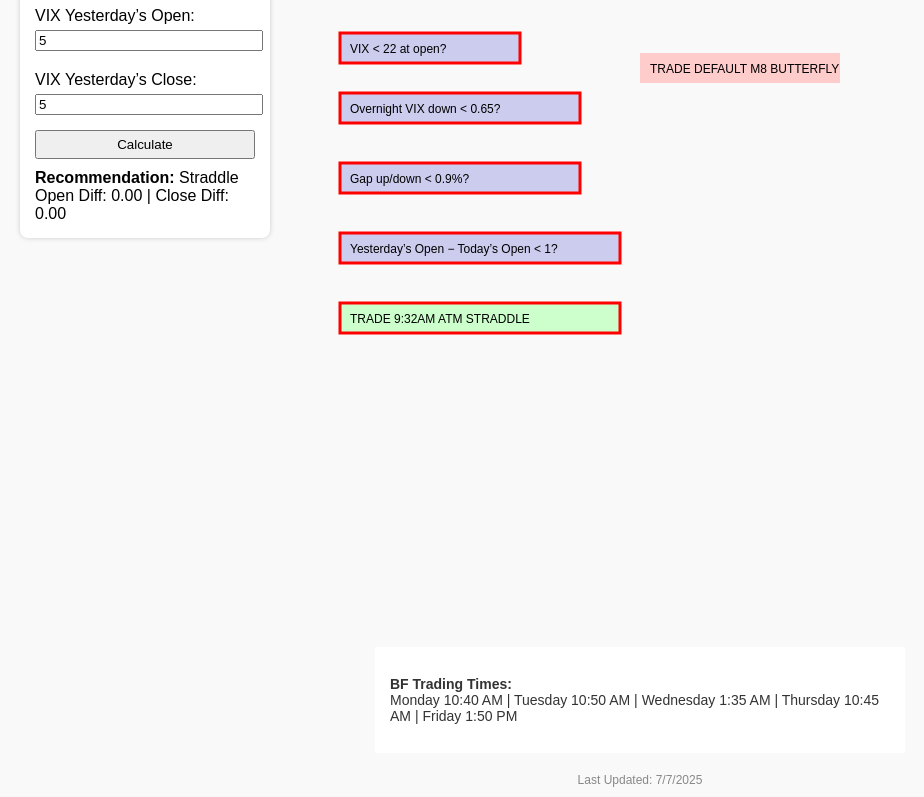
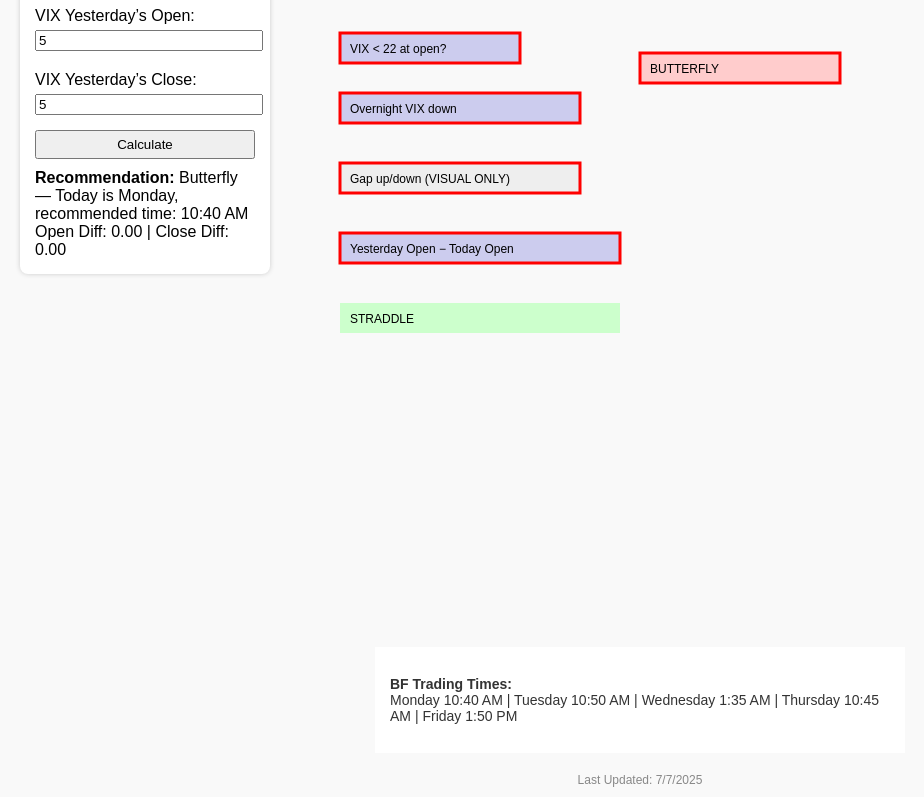
Before and after one commit to rava8989/vix-daily11, a plain HTML site: page index.html in a window 1280 px wide. Both pictures are taken after typing "5", "5", "5" into the empty fields and a click on the button "Calculate". Shown: the part 125-922 px from the top of the page, without its empty margins (0-924 px from the left). Drawn offline with Linux system fonts and the light colour scheme.

Commit message:
Update index.html

```diff
--- a/index.html
+++ b/index.html
@@ -2,7 +2,7 @@
 <html lang="en">
 <head>
 <meta charset="UTF-8">
-<title>VIX Strategy Helper — Live Flowchart</title>
+<title>VIX Strategy Helper — Live & Correct</title>
 <style>
 body {
   font-family: Arial, sans-serif;
@@ -12,6 +12,7 @@ body {
 }
 header {
   display: flex;
+  flex-wrap: wrap;
   align-items: flex-start;
   padding: 20px;
 }
@@ -47,6 +48,7 @@ button {
 .flowchart {
   flex-grow: 1;
   padding: 20px;
+  overflow-x: auto;
 }
 .flowchart svg {
   width: 100%;
@@ -99,23 +101,23 @@ button {
       </g>
       <g id="stepOvernight">
         <rect x="30" y="110" width="240" height="30" fill="#cce" />
-        <text x="40" y="130" font-size="12">Overnight VIX down &lt; 0.65?</text>
+        <text x="40" y="130" font-size="12">Overnight VIX down</text>
       </g>
       <g id="stepGap">
-        <rect x="30" y="180" width="240" height="30" fill="#cce" />
-        <text x="40" y="200" font-size="12">Gap up/down &lt; 0.9%?</text>
+        <rect x="30" y="180" width="240" height="30" fill="#eee" />
+        <text x="40" y="200" font-size="12">Gap up/down (VISUAL ONLY)</text>
       </g>
       <g id="stepOpenDiff">
         <rect x="30" y="250" width="280" height="30" fill="#cce" />
-        <text x="40" y="270" font-size="12">Yesterday’s Open − Today’s Open &lt; 1?</text>
+        <text x="40" y="270" font-size="12">Yesterday Open − Today Open</text>
       </g>
       <g id="stepStraddle">
         <rect x="30" y="320" width="280" height="30" fill="#cfc" />
-        <text x="40" y="340" font-size="12">TRADE 9:32AM ATM STRADDLE</text>
+        <text x="40" y="340" font-size="12">STRADDLE</text>
       </g>
       <g id="stepButterfly">
         <rect x="330" y="70" width="200" height="30" fill="#fcc" />
-        <text x="340" y="90" font-size="12">TRADE DEFAULT M8 BUTTERFLY</text>
+        <text x="340" y="90" font-size="12">BUTTERFLY</text>
       </g>
     </svg>
   </div>
@@ -130,15 +132,15 @@ button {
 
 <script>
 const bfTimes = {
-  1: "10:40 AM", // Monday
-  2: "10:50 AM", // Tuesday
-  3: "1:35 AM",  // Wednesday
-  4: "10:45 AM", // Thursday
-  5: "1:50 PM"   // Friday
+  1: "10:40 AM",
+  2: "10:50 AM",
+  3: "1:35 AM",
+  4: "10:45 AM",
+  5: "1:50 PM"
 };
 
 function clearHighlights() {
-  ["stepStart","stepOvernight","stepGap","stepOpenDiff","stepStraddle","stepButterfly"].forEach(id => {
+  ["stepStart", "stepOvernight", "stepGap", "stepOpenDiff", "stepStraddle", "stepButterfly"].forEach(id => {
     document.getElementById(id).querySelector("rect").classList.remove("activeStep");
   });
 }
@@ -158,40 +160,24 @@ function calculateStrategy() {
   const openDiff = yOpen - today;
   const closeDiff = yClose - today;
 
-  let result = "";
+  const straddle = openDiff < 1 && closeDiff > 0.01 && closeDiff < 0.65;
 
   document.getElementById("stepStart").querySelector("rect").classList.add("activeStep");
-  if (today >= 22) {
-    result = "NO TRADE";
-    document.getElementById("stepButterfly").querySelector("rect").classList.add("activeStep");
-  } else {
-    document.getElementById("stepOvernight").querySelector("rect").classList.add("activeStep");
-    if (closeDiff >= 0.65) {
-      result = "Butterfly";
-      document.getElementById("stepButterfly").querySelector("rect").classList.add("activeStep");
-    } else {
-      document.getElementById("stepGap").querySelector("rect").classList.add("activeStep");
-      if (false) { // Replace with actual gap logic if needed
-        result = "Butterfly";
-        document.getElementById("stepButterfly").querySelector("rect").classList.add("activeStep");
-      } else {
-        document.getElementById("stepOpenDiff").querySelector("rect").classList.add("activeStep");
-        if (openDiff < 1) {
-          result = "Straddle";
-          document.getElementById("stepStraddle").querySelector("rect").classList.add("activeStep");
-        } else {
-          result = "Butterfly";
-          document.getElementById("stepButterfly").querySelector("rect").classList.add("activeStep");
-        }
-      }
-    }
-  }
+  document.getElementById("stepOvernight").querySelector("rect").classList.add("activeStep");
+  document.getElementById("stepGap").querySelector("rect").classList.add("activeStep");
+  document.getElementById("stepOpenDiff").querySelector("rect").classList.add("activeStep");
 
+  let result = "";
   const dayOfWeek = new Date().getDay();
   const bfTime = bfTimes[dayOfWeek] || "N/A";
+  const dayName = ["Sunday","Monday","Tuesday","Wednesday","Thursday","Friday","Saturday"][dayOfWeek];
 
-  if (result === "Butterfly") {
-    result += ` — Today is ${["Sunday","Monday","Tuesday","Wednesday","Thursday","Friday","Saturday"][dayOfWeek]}, recommended time: ${bfTime}`;
+  if (straddle) {
+    result = `Straddle`;
+    document.getElementById("stepStraddle").querySelector("rect").classList.add("activeStep");
+  } else {
+    result = `Butterfly — Today is ${dayName}, recommended time: ${bfTime}`;
+    document.getElementById("stepButterfly").querySelector("rect").classList.add("activeStep");
   }
 
   document.getElementById("resultBox").innerHTML =
```
